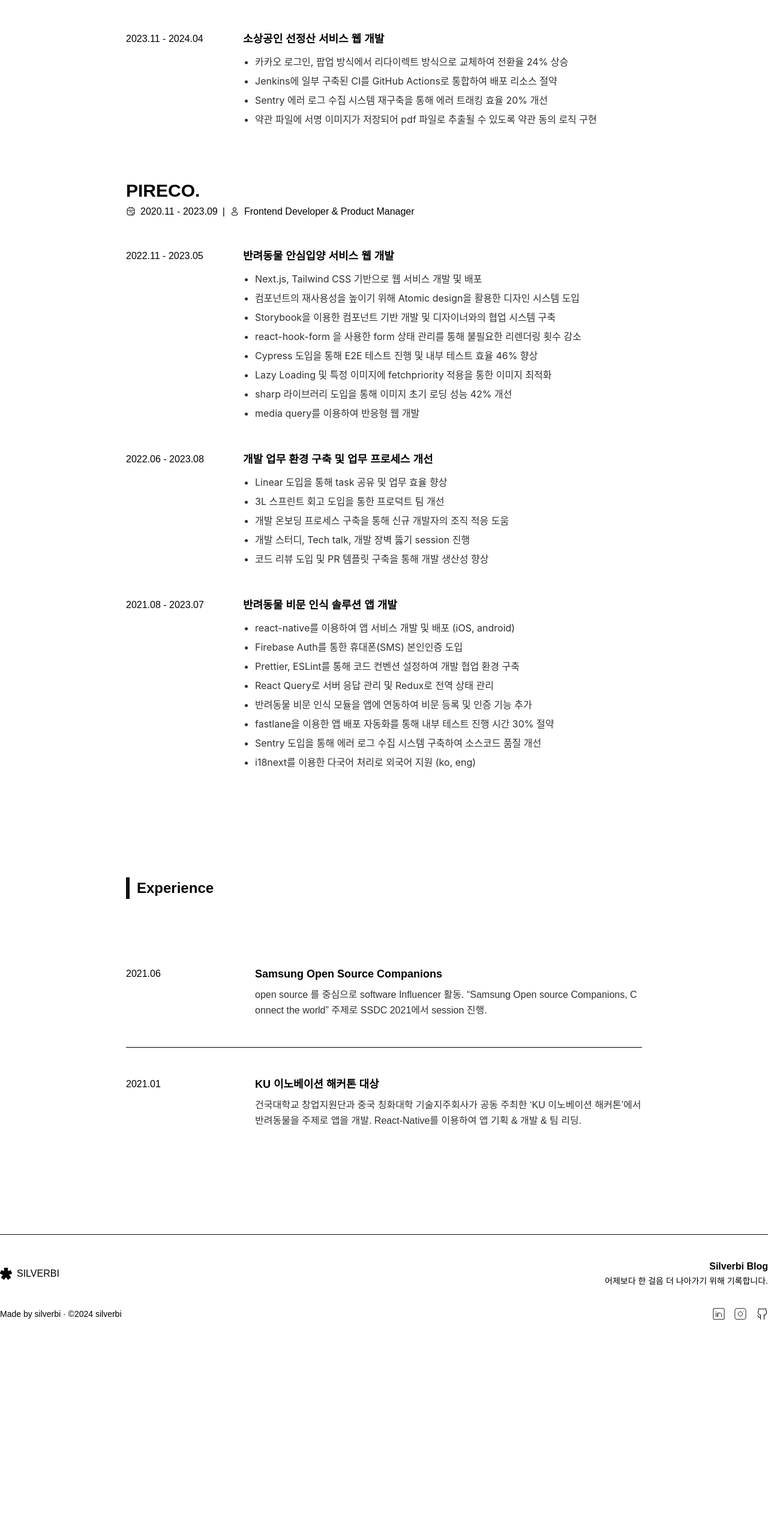
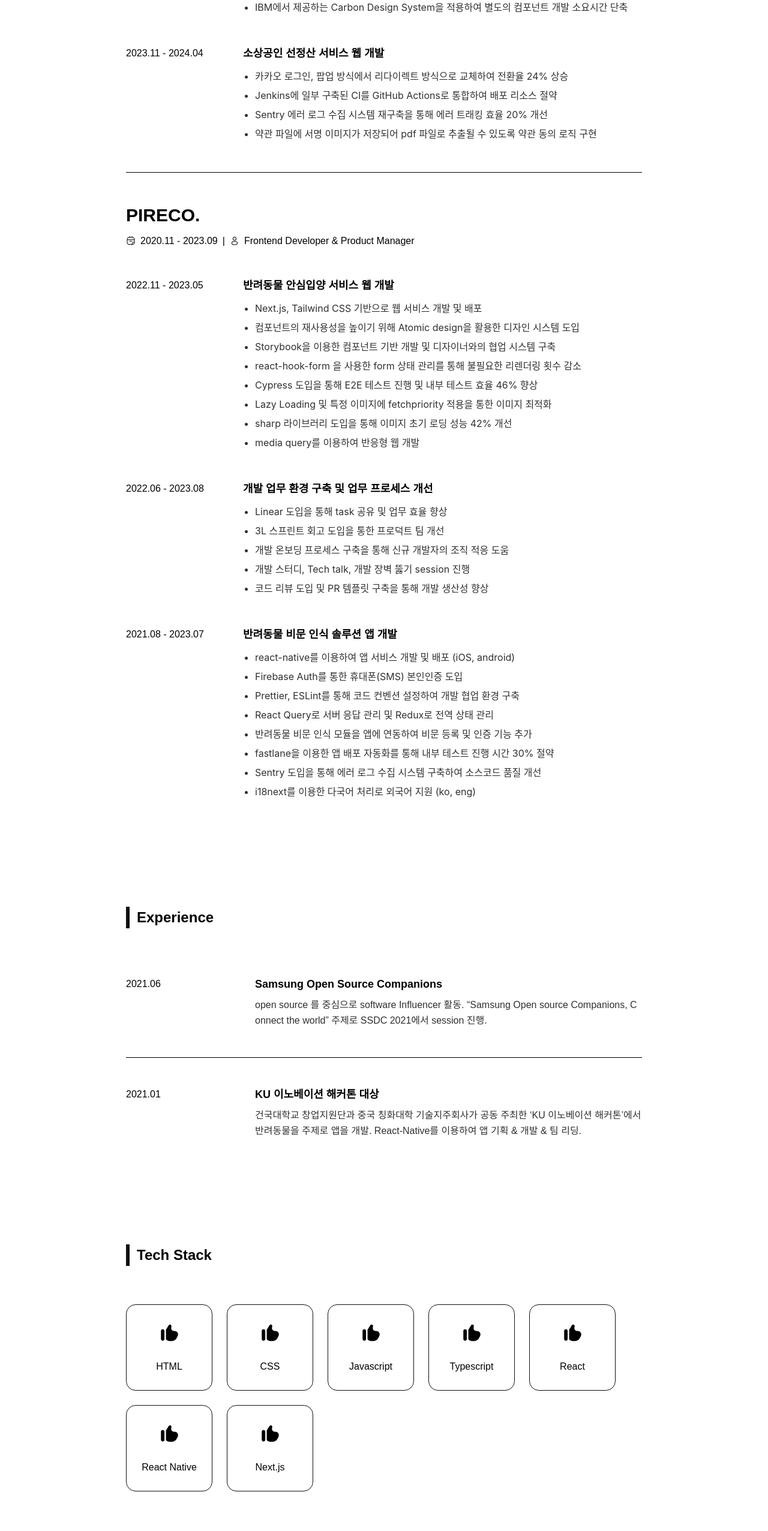
Before and after one commit to silverbi/silverbi-blog, a Next.js app: page /about in a window 1280 px wide. Shown: the part 1443-3996 px from the top of the page at 60% size. Before the commit the page ends 3686 px from the top, so only its background shows below. Built offline with nearby package versions, Linux system fonts and the light colour scheme.

Commit message:
feat: add StackSection

```diff
--- a/app/(routes)/about/page.tsx
+++ b/app/(routes)/about/page.tsx
@@ -4,6 +4,7 @@ import { Container } from "@components/atoms/Container";
 import IntroduceSection from "@components/templates/IntroduceSection";
 import CareersSection from "@components/templates/CareersSection";
 import ExperienceSection from "@components/templates/ExperienceSection";
+import StackSection from "@components/templates/StackSection/indx";
 
 const About: React.FC = () => {
   return (
@@ -12,6 +13,7 @@ const About: React.FC = () => {
         <IntroduceSection />
         <CareersSection />
         <ExperienceSection />
+        <StackSection />
       </Container>
     </RootLayout>
   );
--- a/app/components/templates/CareersSection/index.tsx
+++ b/app/components/templates/CareersSection/index.tsx
@@ -91,14 +91,14 @@ const CareersSection: React.FC = () => {
   ];
 
   return (
-    <div className={"flex w-full flex-col gap-12"}>
+    <div className={"flex w-full flex-col gap-4"}>
       <Title>Careers</Title>
 
-      <div className={"flex flex-col gap-8"}>
+      <div className={"flex flex-col divide-y"}>
         {temp.map((items, index) => {
           return (
-            <div className={"flex flex-col"} key={index}>
-              <Text type={Typography.TITLE_2} bold className={"uppercase"}>
+            <div className={"flex flex-col py-12"} key={index}>
+              <Text type={Typography.TITLE_2} bold className={"pb-2 uppercase"}>
                 {`${items.corporation}.`}
               </Text>
               <div className={"flex items-center gap-2"}>
@@ -111,7 +111,7 @@ const CareersSection: React.FC = () => {
                 <Text>{items.role}</Text>
               </div>
 
-              <div className={"my-12 w-full"}>
+              <div className={"mt-12 w-full"}>
                 <div className={"flex flex-col gap-12"}>
                   {items.history.map((item, index) => (
                     <div key={index} className={"flex"}>
--- a/app/components/templates/ExperienceSection/index.tsx
+++ b/app/components/templates/ExperienceSection/index.tsx
@@ -37,7 +37,7 @@ const ExperienceSection: React.FC = () => {
   };
 
   return (
-    <div className={"flex w-full flex-col gap-16"}>
+    <div className={"flex w-full flex-col gap-8"}>
       <Title>Experience</Title>
       <div className={"flex flex-col divide-y"}>
         {temp.map((item, index) => (
--- /dev/null
+++ b/app/components/templates/StackSection/indx.tsx
@@ -0,0 +1,49 @@
+import React from "react";
+import Title from "@components/atoms/Title";
+import Text from "@components/atoms/Text";
+import Icon from "@components/atoms/Icon";
+import { IconName } from "@components/atoms/Icon/types";
+
+const StackSection: React.FC = () => {
+  const temp = ["HTML", "CSS", "Javascript", "Typescript", "React", "React Native", "Next.js"];
+
+  return (
+    <div className={"flex w-full flex-col gap-36"}>
+      <div className={"flex w-full flex-col gap-16"}>
+        <Title>Tech Stack</Title>
+        <div className={"flex flex-wrap gap-6"}>
+          {temp.map((label, index) => (
+            <div
+              className={
+                "flex h-36 w-full max-w-36 cursor-default flex-col items-center justify-center gap-6 rounded-[16px] border border-border-1 p-4"
+              }
+              key={index}
+            >
+              <Icon type={IconName.LIKE_FILL} size={"LG"} />
+              <Text>{label}</Text>
+            </div>
+          ))}
+        </div>
+      </div>
+
+      <div className={"flex w-full flex-col gap-16"}>
+        <Title>Tools</Title>
+        <div className={"flex flex-wrap gap-6"}>
+          {temp.map((label, index) => (
+            <div
+              className={
+                "flex h-36 w-full max-w-36 cursor-default flex-col items-center justify-center gap-6 rounded-[16px] border border-border-1 p-4"
+              }
+              key={index}
+            >
+              <Icon type={IconName.LIKE_FILL} size={"LG"} />
+              <Text>{label}</Text>
+            </div>
+          ))}
+        </div>
+      </div>
+    </div>
+  );
+};
+
+export default StackSection;
```
